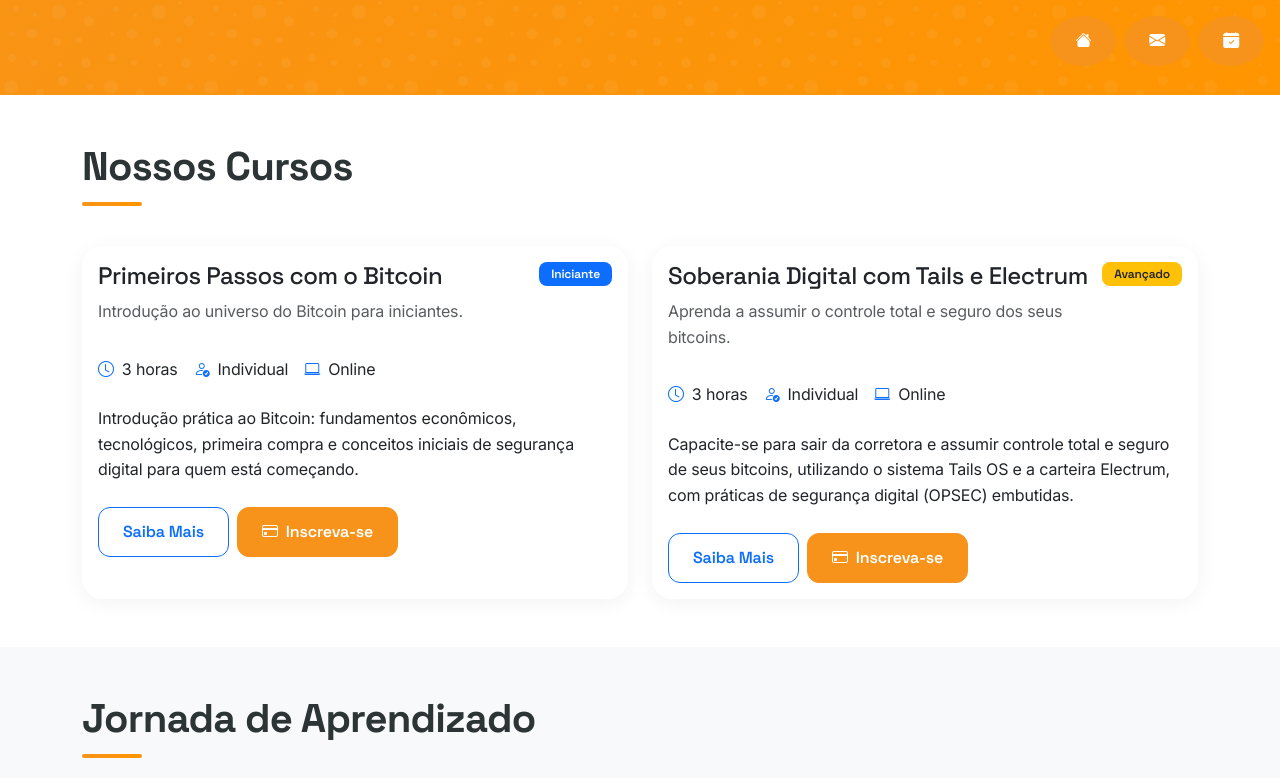
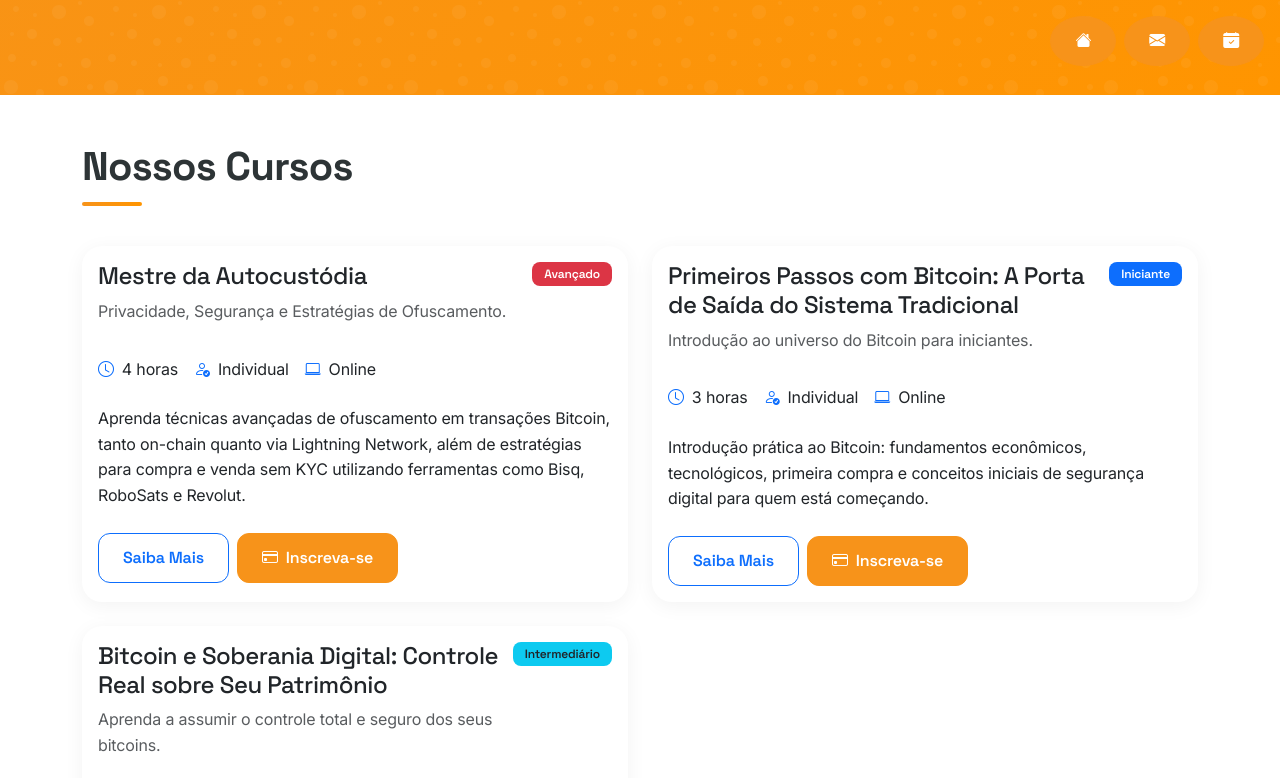
Before and after one commit to rmnobarra/bitcoinbr, a Jekyll site: the page built from courses/index.md, in a window 1280 px wide and 1400 px high, scrolled down 324 px, cut to the strip 0-778 px from the top of the window. Built offline with Jekyll 4.4.1, drawn with Linux system fonts in a browser that asks for light colours; some of the changed text lies outside the part shown.

Commit message:
feature: add mestre da auto custodia curso

```diff
--- a/courses/index.md
+++ b/courses/index.md
@@ -36,13 +36,49 @@ permalink: /cursos/
     <div class="container">
         <h2 class="section-title">Nossos Cursos</h2>
         <div class="row g-4">
+            <!-- Mestre da Autocustódia -->
+            <div class="col-lg-6">
+                <div class="card feature-card h-100">
+                    <div class="card-body">
+                        <div class="d-flex justify-content-between align-items-start mb-3">
+                            <div>
+                                <h3 class="h4 mb-2">Mestre da Autocustódia</h3>
+                                <p class="text-muted mb-3">Privacidade, Segurança e Estratégias de Ofuscamento.</p>
+                            </div>
+                            <span class="badge bg-danger">Avançado</span>
+                        </div>
+                        <div class="d-flex gap-3 mb-4">
+                            <div class="d-flex align-items-center">
+                                <i class="bi bi-clock text-primary me-2"></i>
+                                <span>4 horas</span>
+                            </div>
+                            <div class="d-flex align-items-center">
+                                <i class="bi bi-person-check text-primary me-2"></i>
+                                <span>Individual</span>
+                            </div>
+                            <div class="d-flex align-items-center">
+                                <i class="bi bi-laptop text-primary me-2"></i>
+                                <span>Online</span>
+                            </div>
+                        </div>
+                        <p class="mb-4">Aprenda técnicas avançadas de ofuscamento em transações Bitcoin, tanto on-chain quanto via Lightning Network, além de estratégias para compra e venda sem KYC utilizando ferramentas como Bisq, RoboSats e Revolut.</p>
+                        <div class="d-flex gap-2">
+                            <a href="/cursos/mestre-autocustodia/" class="btn btn-outline-primary">Saiba Mais</a>
+                            <a href="#" class="btn btn-primary" target="_blank" rel="noopener noreferrer">
+                                <i class="bi bi-credit-card me-2"></i>Inscreva-se
+                            </a>
+                        </div>
+                    </div>
+                </div>
+            </div>
+
             <!-- Primeiros Passos -->
             <div class="col-lg-6">
                 <div class="card feature-card h-100">
                     <div class="card-body">
                         <div class="d-flex justify-content-between align-items-start mb-3">
                             <div>
-                                <h3 class="h4 mb-2">Primeiros Passos com o Bitcoin</h3>
+                                <h3 class="h4 mb-2">Primeiros Passos com Bitcoin: A Porta de Saída do Sistema Tradicional</h3>
                                 <p class="text-muted mb-3">Introdução ao universo do Bitcoin para iniciantes.</p>
                             </div>
                             <span class="badge bg-primary">Iniciante</span>
@@ -78,10 +114,10 @@ permalink: /cursos/
                     <div class="card-body">
                         <div class="d-flex justify-content-between align-items-start mb-3">
                             <div>
-                                <h3 class="h4 mb-2">Soberania Digital com Tails e Electrum</h3>
+                                <h3 class="h4 mb-2">Bitcoin e Soberania Digital: Controle Real sobre Seu Patrimônio</h3>
                                 <p class="text-muted mb-3">Aprenda a assumir o controle total e seguro dos seus bitcoins.</p>
                             </div>
-                            <span class="badge bg-warning text-dark">Avançado</span>
+                            <span class="badge bg-info text-dark">Intermediário</span>
                         </div>
                         <div class="d-flex gap-3 mb-4">
                             <div class="d-flex align-items-center">
@@ -130,19 +166,30 @@ permalink: /cursos/
                                 </div>
                             </div>
                             <div>
-                                <h5>Primeiros Passos com o Bitcoin</h5>
+                                <h5>Primeiros Passos com Bitcoin: A Porta de Saída do Sistema Tradicional</h5>
                                 <p class="text-muted">Ideal para quem está começando sua jornada no Bitcoin. Aprenda os fundamentos e faça sua primeira compra.</p>
+                            </div>
+                        </div>
+                        <div class="d-flex mb-4">
+                            <div class="me-4">
+                                <div class="bg-info rounded-circle d-flex align-items-center justify-content-center text-dark" style="width: 50px; height: 50px;">
+                                    <span class="fw-bold">2</span>
+                                </div>
+                            </div>
+                            <div>
+                                <h5>Bitcoin e Soberania Digital: Controle Real sobre Seu Patrimônio</h5>
+                                <p class="text-muted">Após entender os conceitos básicos, avance para técnicas de autocustódia segura e práticas OPSEC.</p>
                             </div>
                         </div>
                         <div class="d-flex">
                             <div class="me-4">
-                                <div class="bg-warning rounded-circle d-flex align-items-center justify-content-center text-dark" style="width: 50px; height: 50px;">
-                                    <span class="fw-bold">2</span>
+                                <div class="bg-danger rounded-circle d-flex align-items-center justify-content-center text-white" style="width: 50px; height: 50px;">
+                                    <span class="fw-bold">3</span>
                                 </div>
                             </div>
                             <div>
-                                <h5>Soberania Digital com Tails e Electrum</h5>
-                                <p class="text-muted">Após entender os conceitos básicos, avance para técnicas de autocustódia segura e práticas OPSEC.</p>
+                                <h5>Mestre da Autocustódia</h5>
+                                <p class="text-muted">Domine técnicas avançadas de privacidade, ofuscamento e estratégias sem KYC para sua soberania digital.</p>
                             </div>
                         </div>
                     </div>
@@ -167,7 +214,7 @@ permalink: /cursos/
                         </h3>
                         <div id="faq1" class="accordion-collapse collapse" data-bs-parent="#courseFAQ">
                             <div class="accordion-body">
-                                Se você é iniciante no universo Bitcoin, recomendamos começar pelo curso <strong>Primeiros Passos com o Bitcoin</strong>. Para quem já possui conhecimentos básicos e quer aprender sobre autocustódia segura, o curso <strong>Soberania Digital</strong> é o mais indicado.
+                                Se você é iniciante no universo Bitcoin, recomendamos começar pelo curso <strong>Primeiros Passos com Bitcoin: A Porta de Saída do Sistema Tradicional</strong>. Para quem já possui conhecimentos básicos e quer aprender sobre autocustódia segura, o curso <strong>Bitcoin e Soberania Digital: Controle Real sobre Seu Patrimônio</strong> é o mais indicado.
                             </div>
                         </div>
                     </div>
@@ -193,7 +240,7 @@ permalink: /cursos/
                         </h3>
                         <div id="faq3" class="accordion-collapse collapse" data-bs-parent="#courseFAQ">
                             <div class="accordion-body">
-                                Não é necessário ter conhecimentos técnicos prévios para o curso <strong>Primeiros Passos</strong>. Para o curso <strong>Soberania Digital</strong>, um conhecimento básico de Bitcoin é recomendado, mas não obrigatório, pois explicamos tudo passo a passo.
+                                Não é necessário ter conhecimentos técnicos prévios para o curso <strong>Primeiros Passos</strong>. Para o curso <strong>Bitcoin e Soberania Digital: Controle Real sobre Seu Patrimônio</strong>, um conhecimento básico de Bitcoin é recomendado, mas não obrigatório, pois explicamos tudo passo a passo.
                             </div>
                         </div>
                     </div>
```
Also changed, not shown: courses/mestre-autocustodia.md (added, +175 -0 lines), index.markdown (+40 -6 lines).
